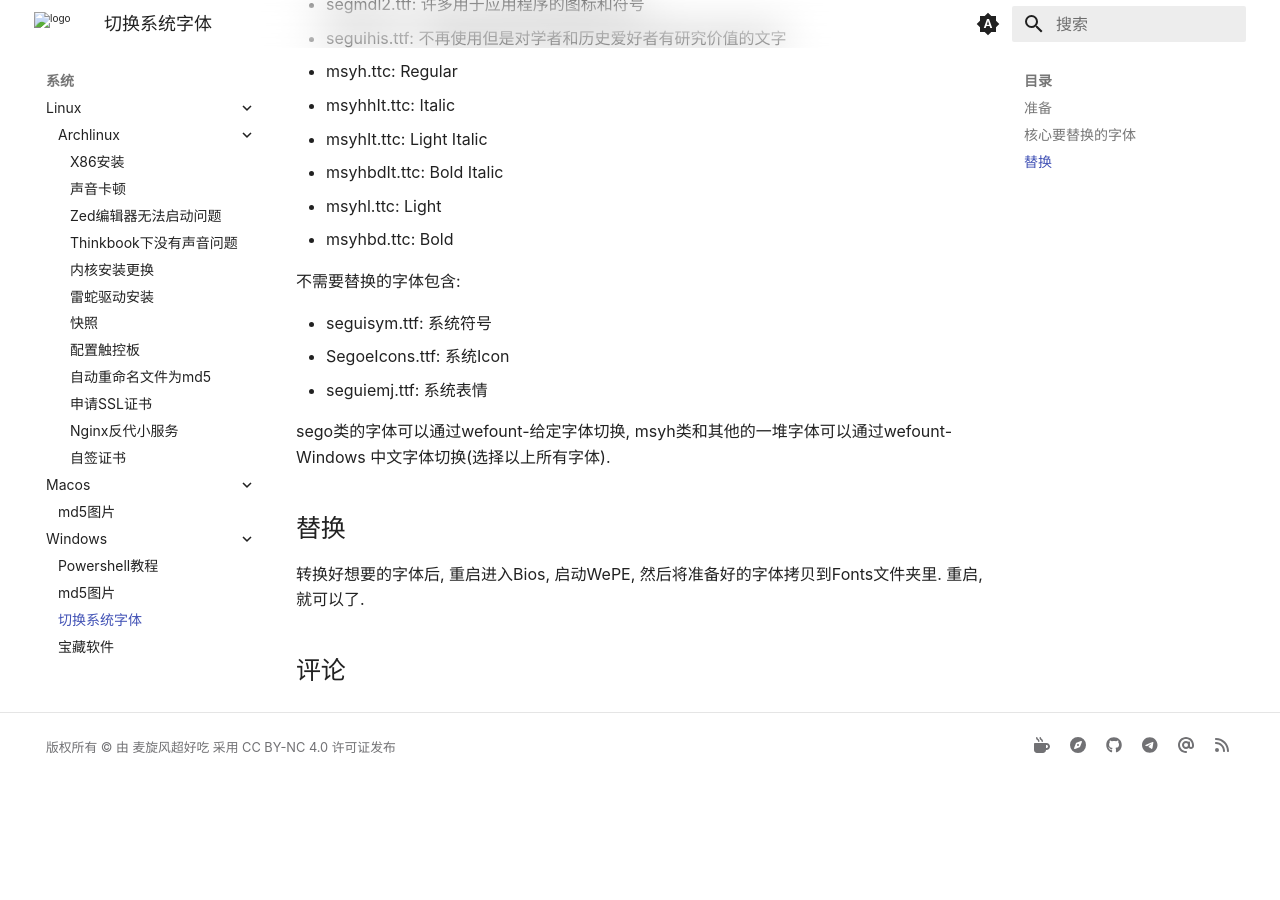
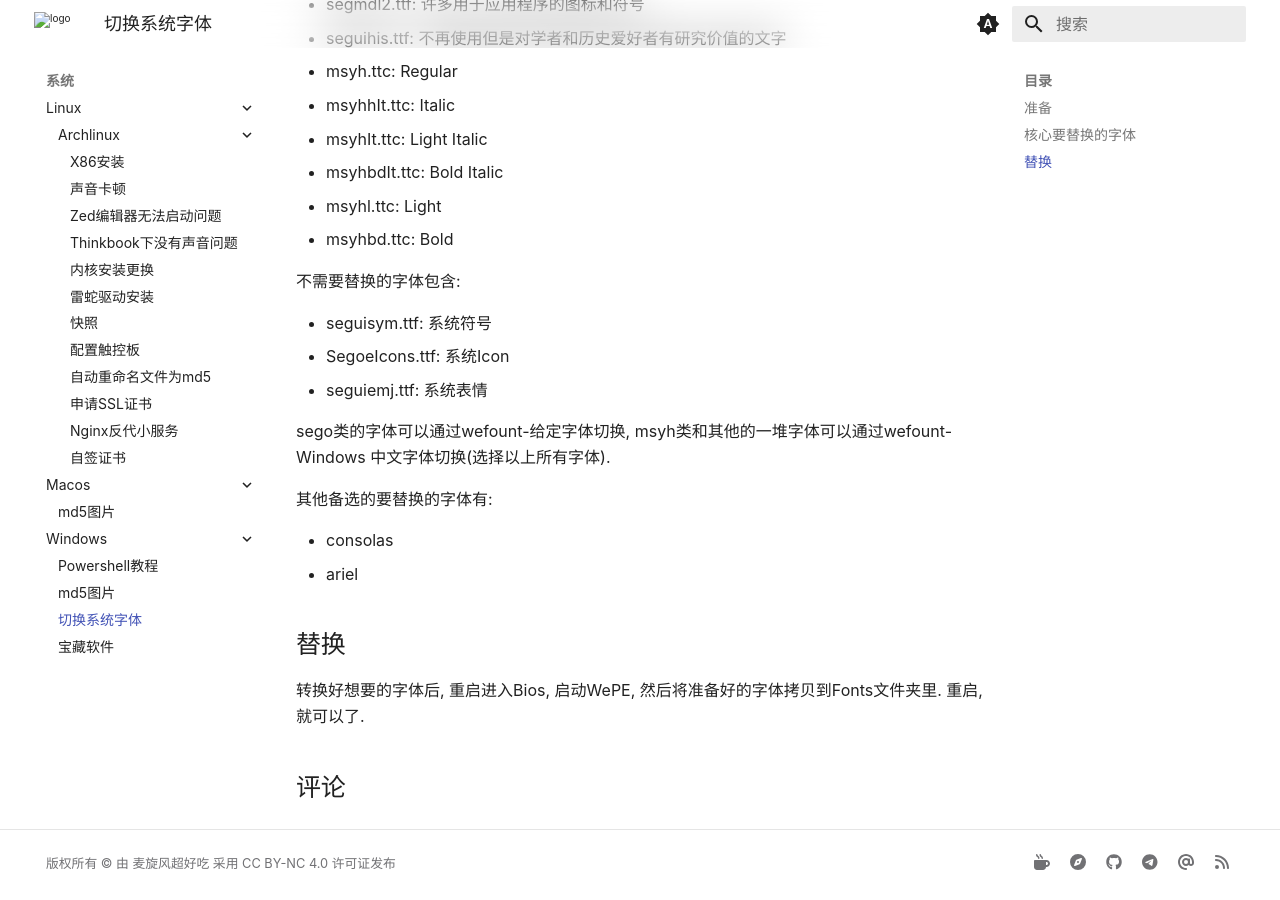
Before and after one commit to ricolxwz/note, an MkDocs documentation site: the page built from docs/os/windows/change-font.md, in a window 1280 px wide and 900 px high, scrolled down 1023 px. Built offline with MkDocs 1.6.1 and Material for MkDocs 9.7.7, drawn with Linux system fonts in a browser that asks for light colours; some web fonts are replaced; comment, search, counter and statistics services are not loaded; a style sheet for code colours, icons or effects is not loaded; before the commit the page ends 1806 px from its top, so only the background shows below that.

Commit message:
docs: update change-font.md

```diff
--- a/docs/os/windows/change-font.md
+++ b/docs/os/windows/change-font.md
@@ -45,6 +45,11 @@ comments: true
 
 sego类的字体可以通过wefount-给定字体切换, msyh类和其他的一堆字体可以通过wefount-Windows 中文字体切换(选择以上所有字体).
 
+其他备选的要替换的字体有:
+
+- consolas
+- ariel
+
 ## 替换
 
 转换好想要的字体后, 重启进入Bios, 启动WePE, 然后将准备好的字体拷贝到Fonts文件夹里. 重启, 就可以了.
```
